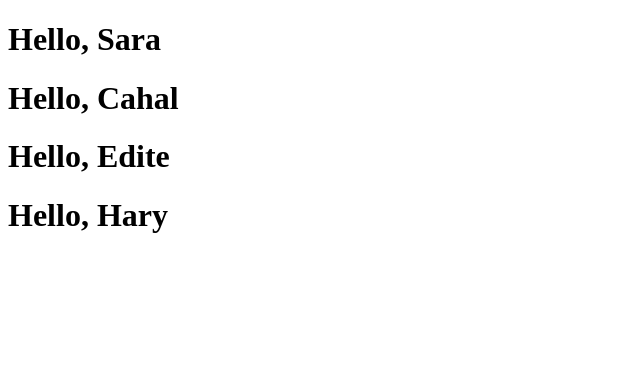
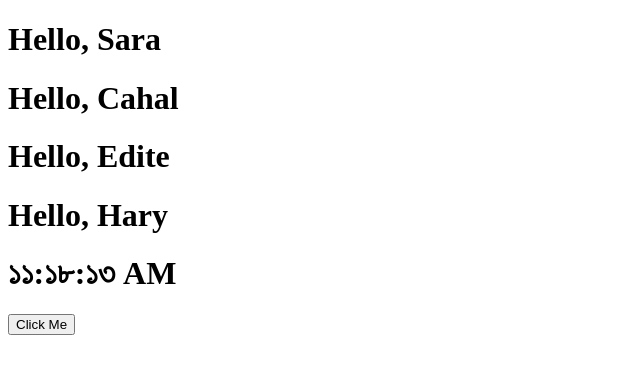
Before and after one commit to motiurrahman124/react-practice, a React (Create React App) app: page / in a window 1280 px wide. Shown: the top 374 px of the page, without its empty margins (0-640 px from the left). Built offline with nearby package versions, Linux system fonts and the light colour scheme.

Commit message:
state and Lifecycle

```diff
--- a/src/App.js
+++ b/src/App.js
@@ -1,4 +1,4 @@
-
+import Clock from './components/Clock';
 // function App() {
 //   return (
 //     <h1 className="heading">
@@ -18,8 +18,13 @@
       <Welcome name="Cahal" />
       <Welcome name="Edite" />
       <Welcome name="Hary" />
+      <Clock/>
     </div>
   );
 }
 
+
+
+
+
 export default App;
--- /dev/null
+++ b/src/components/Clock.js
@@ -0,0 +1,46 @@
+import React from 'react';
+
+
+class Clock extends React.Component{
+
+    // when we have to use props then use the constructor given bellow:
+    // constructor(props){
+    //     super(props);
+    //     this.state ={ date: new Date()};
+    // }
+
+    // otherwise we will use
+    state ={ date: new Date()};
+
+    componentDidMount(){
+        this.clockTimer = setInterval(()=> {this.tick()},1000);
+    }
+
+    componentWillUnmount(){
+        clearInterval(this.clockTimer);
+    }
+
+    tick(){
+        this.setState({
+            date: new Date()
+        });
+    }
+    handleClick(){
+        console.log('the button was clicked');
+    }
+
+    render(){
+        const { date } = this.state;
+        return(
+            <div>
+                <h1 className="heading">
+                    <span className="text">{date.toLocaleTimeString('bn-bd')}</span>
+                </h1>
+                <button onClick={this.handleClick}>Click Me</button>
+            </div>
+
+        );
+    }
+}
+
+export default Clock;
--- a/src/index.js
+++ b/src/index.js
@@ -1,16 +1,19 @@
 import React from 'react';
 import ReactDOM from 'react-dom/client';
 import App from './App';
-import reportWebVitals from './reportWebVitals';
+// import reportWebVitals from './reportWebVitals';
+
+const root = ReactDOM.createRoot(document.getElementById('root'));
+root.render(
+  <React.StrictMode>
+    <App />
+  </React.StrictMode>
+);
+
+
+
 
 // const root = ReactDOM.createRoot(document.getElementById('root'));
-// root.render(
-//   <React.StrictMode>
-//     <App />
-//   </React.StrictMode>
-// );
+// root.render(<App/>);
 
-const root = ReactDOM.createRoot(document.getElementById('root'));
-root.render(<App />);
-
-reportWebVitals();
+// reportWebVitals();
```
